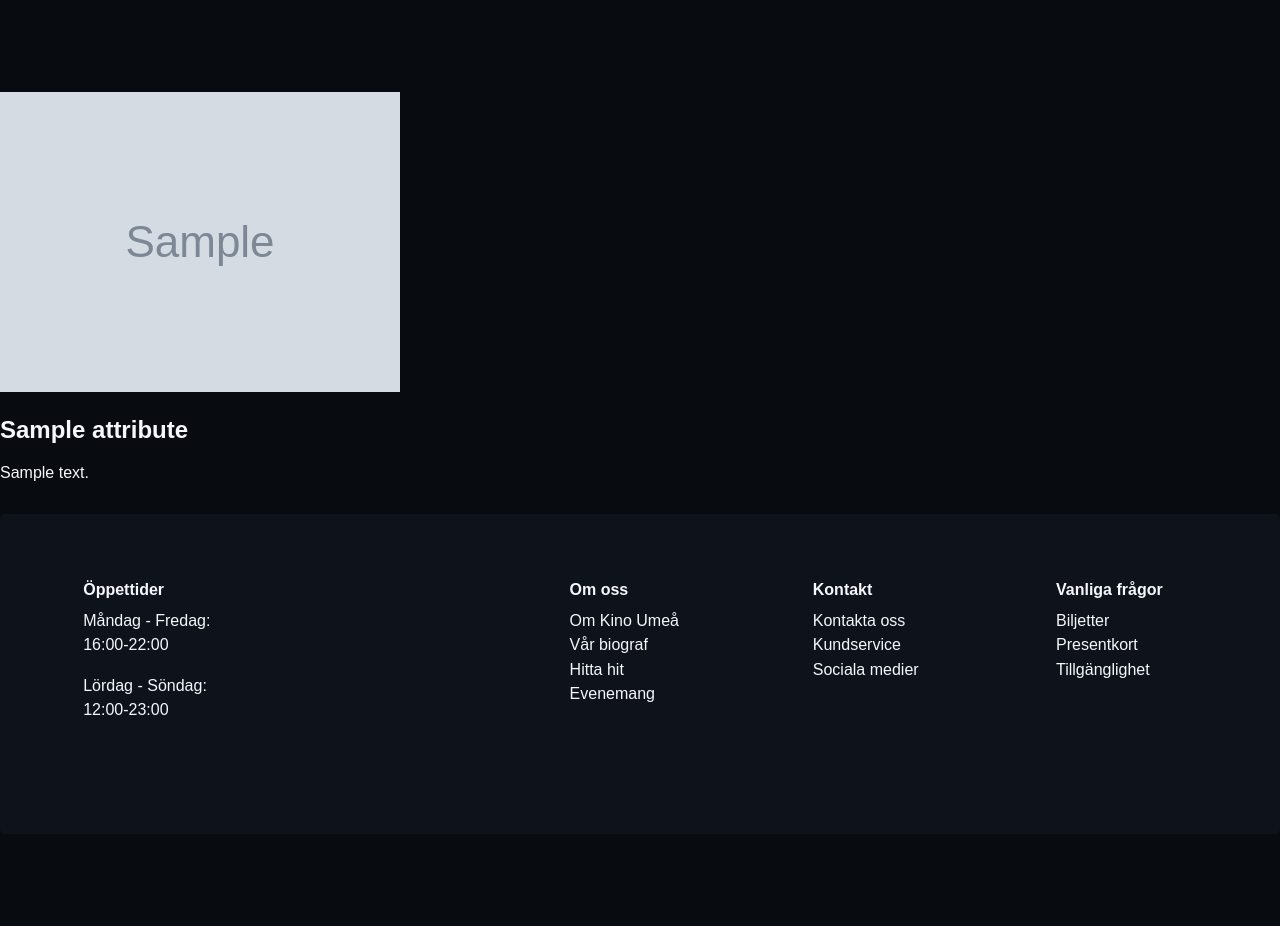
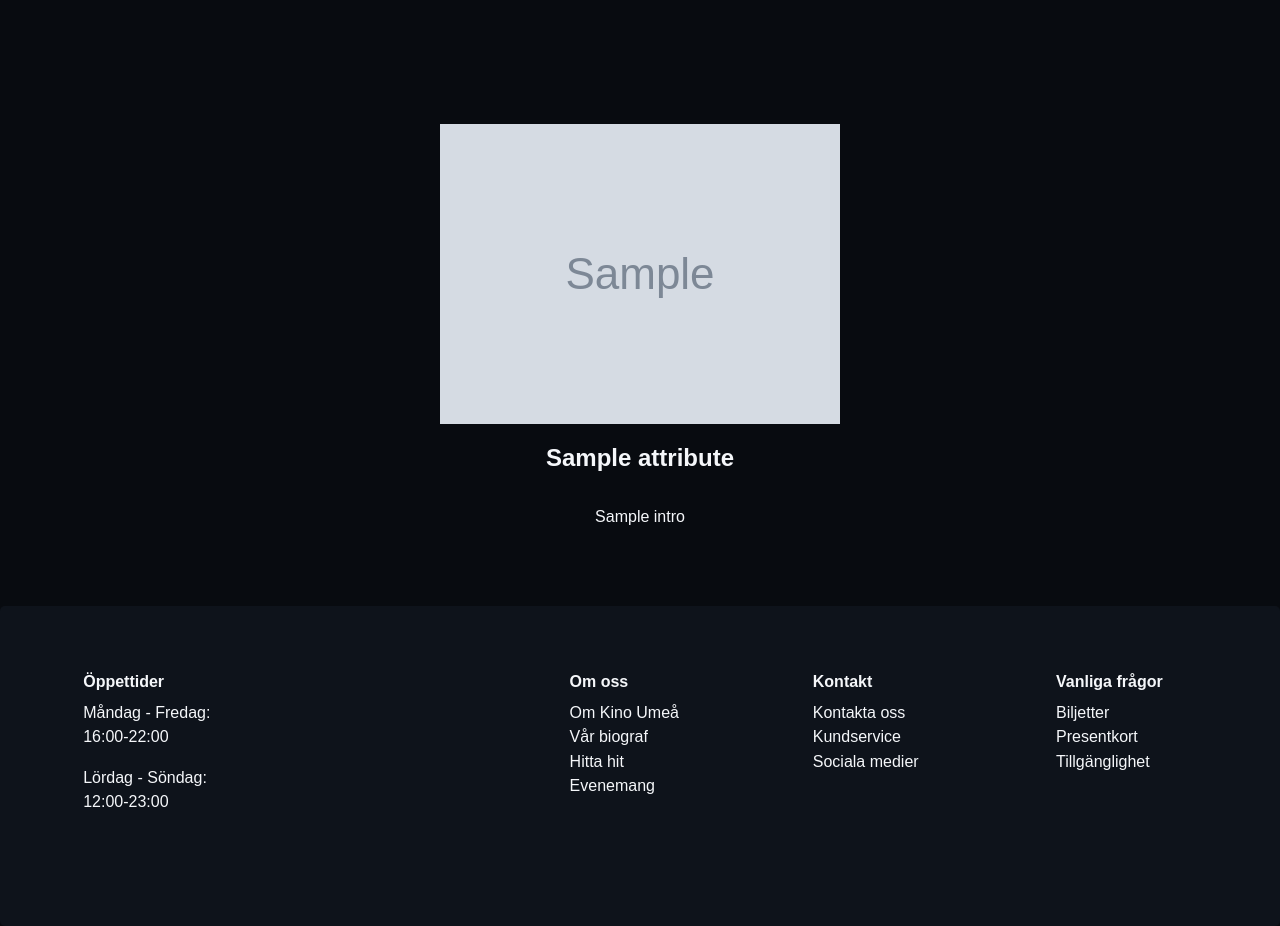
Before and after one commit to FeliciaBo/Kino-backend, a Node server app: template views/single-movie.ejs in a window 1280 px wide. Shown: the part 86-1012 px from the top of the page. Before the commit the page ends 801 px from the top, so only its background shows below. Run offline with Node 20, Linux system fonts and the light colour scheme; the template is opened without the code that fills it: most values are stand-ins (such as "Sample title", 1, 10 or a date in 2020); grey boxes marked "Sample" are stand-in pictures.

Commit message:
basic scss and renamed fixed description text naming

```diff
--- a/SASS/main.scss
+++ b/SASS/main.scss
@@ -9,3 +9,4 @@
 @use './button.scss';
 @use './on_kino.scss';
 @use './about.scss';
+@use './single-movie.scss';
--- /dev/null
+++ b/SASS/single-movie.scss
@@ -0,0 +1,29 @@
+@use './mixins_variables.scss' as *;
+.single-movie  {
+    display: flex;
+    flex-direction: column;
+    align-items: center;
+    padding: 2rem;
+
+    &__img {
+        width: 300px;
+        border-radius: 10px;
+        margin-bottom: 1.5rem;
+    }
+
+    &__h2 {
+        font-family: $font-header;
+        font-size: 2rem;
+        color: $primary-text-color;
+        margin-bottom: 1rem;
+    }
+
+    &__p {
+        font-family: $font-body;
+        font-size: 1rem;
+        color: $secondary-text-color;
+        line-height: 1.5;
+        max-width: 600px;
+        text-align: center;
+    }
+}
--- a/public/main.css
+++ b/public/main.css
@@ -1164,4 +1164,29 @@
     height: 820px;
     width: 1172px;
   }
+}
+.single-movie {
+  display: flex;
+  flex-direction: column;
+  align-items: center;
+  padding: 2rem;
+}
+.single-movie__img {
+  width: 300px;
+  border-radius: 10px;
+  margin-bottom: 1.5rem;
+}
+.single-movie__title {
+  font-family: "bold Open sans", sans-serif;
+  font-size: 2rem;
+  color: #F5F7FA;
+  margin-bottom: 1rem;
+}
+.single-movie__description {
+  font-family: "regular Open sans", sans-serif;
+  font-size: 1rem;
+  color: #626C7B;
+  line-height: 1.5;
+  max-width: 600px;
+  text-align: center;
 }/*# sourceMappingURL=main.css.map */
--- a/views/single-movie.ejs
+++ b/views/single-movie.ejs
@@ -9,12 +9,11 @@
 <body>
  <%- include('partials/header') %>
 
-
+<article class="single-movie">
     <img src="<%= movie.attributes.image.url %>" alt="">
-   <h2><%= movie.attributes.title %></h2>
-    <p><%= movie.attributes.description %></p>
-
-
+    <h2><%= movie.attributes.title %></h2>
+    <p><%= movie.attributes.intro %></p>
+</article>
 
     <script src="/main.js"></script>
 <%- include('partials/footer') %>
```
